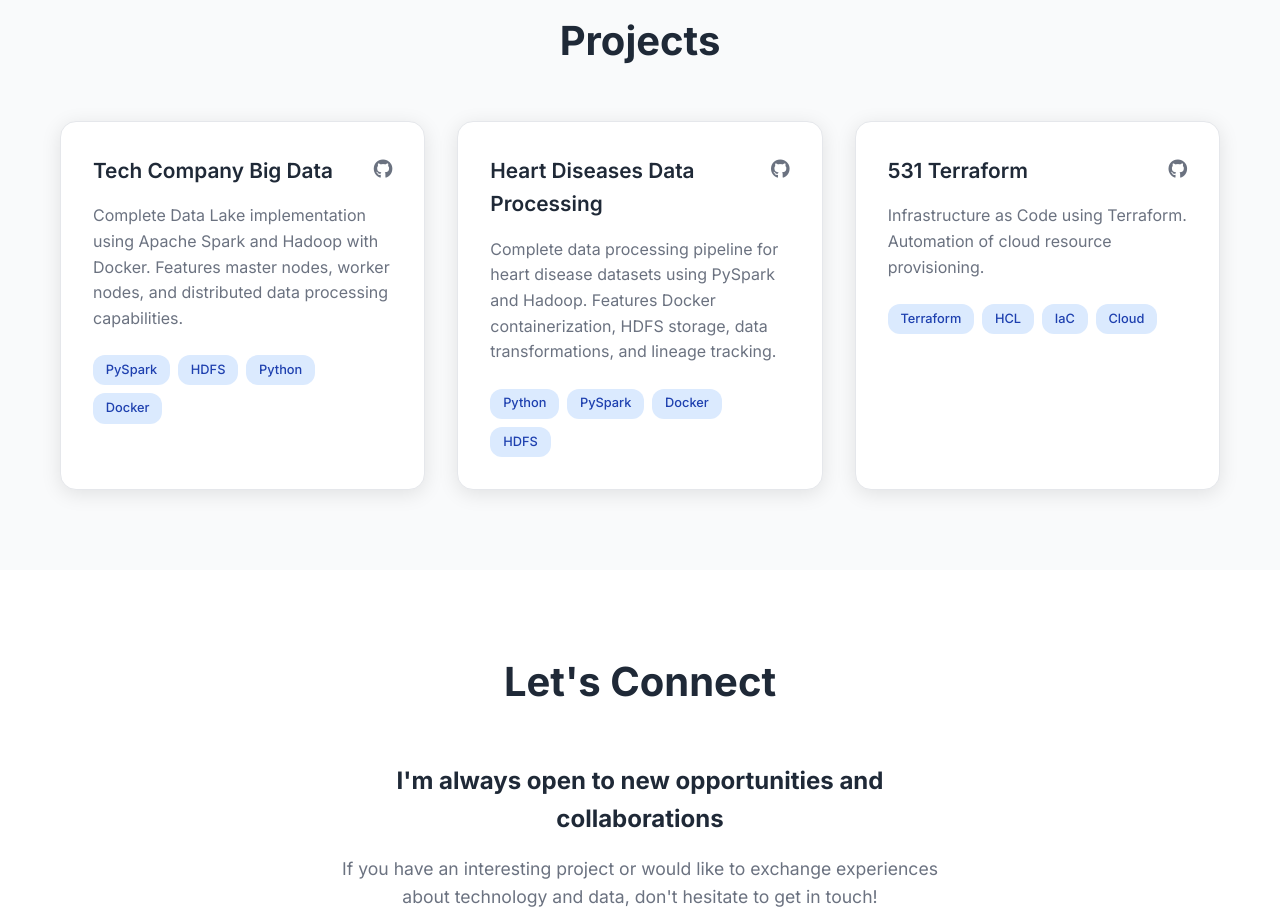
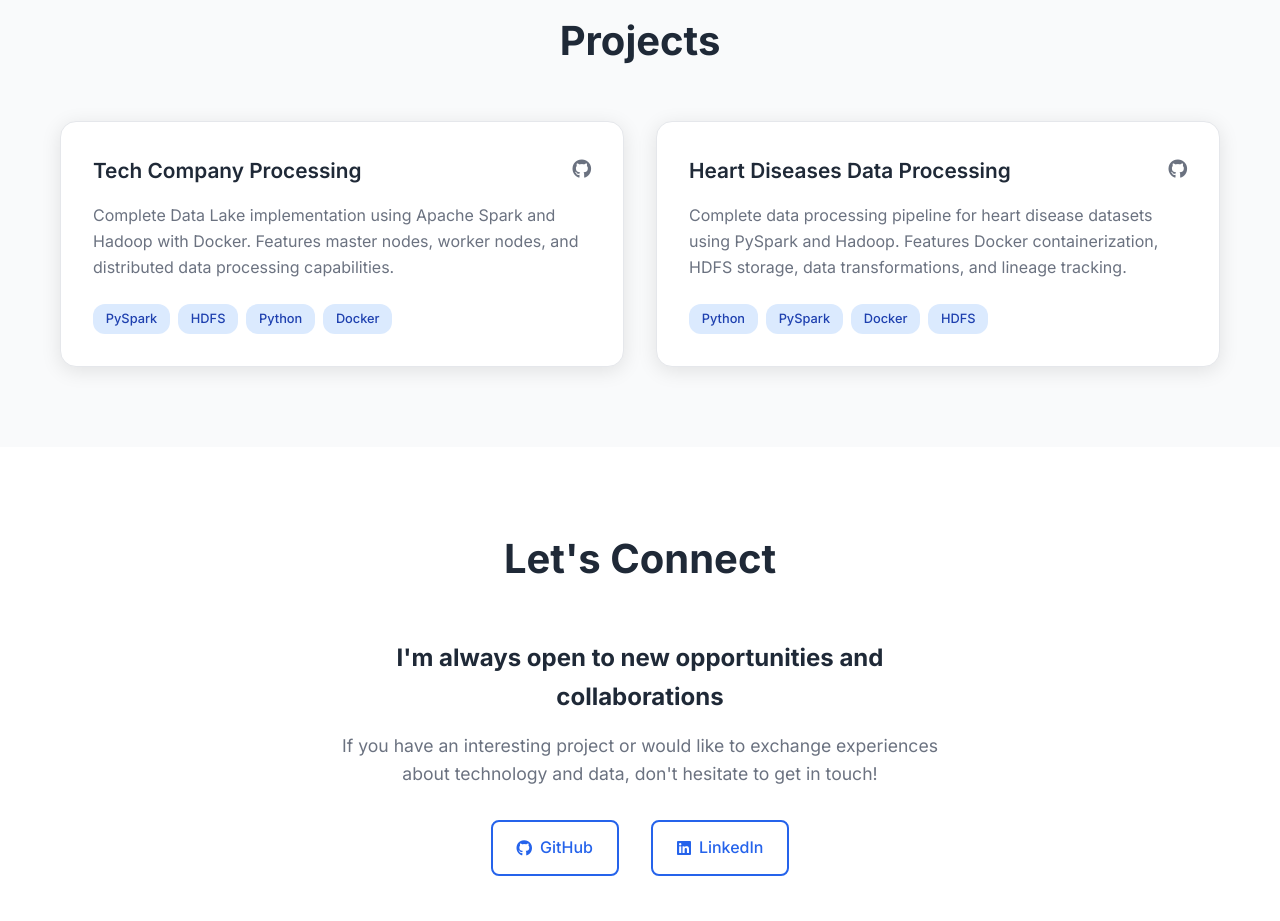
Before and after one commit to matheuspassini/website, a plain HTML site: page index.html in a window 1280 px wide. Shown: the part 1480-2401 px from the top of the page. Drawn offline with Linux system fonts and the light colour scheme.

Commit message:
Update index.html

```diff
--- a/index.html
+++ b/index.html
@@ -119,7 +119,7 @@
                 <!-- Tech Company Big Data -->
                 <div class="project-card">
                     <div class="project-header">
-                        <h3>Tech Company Big Data</h3>
+                        <h3>Tech Company Processing</h3>
                         <div class="project-links">
                             <a href="https://github.com/matheuspassini/Tech-Company-Big-Data" target="_blank">
                                 <i class="fab fa-github"></i>
@@ -159,28 +159,6 @@
                         <span class="tech-tag">HDFS</span>
                     </div>
                 </div>
-
-                <!-- Terraform Project -->
-                <div class="project-card">
-                    <div class="project-header">
-                        <h3>531 Terraform</h3>
-                        <div class="project-links">
-                            <a href="https://github.com/matheuspassini/531-Terraform" target="_blank">
-                                <i class="fab fa-github"></i>
-                            </a>
-                        </div>
-                    </div>
-                    <p class="project-description">
-                        Infrastructure as Code using Terraform.
-                        Automation of cloud resource provisioning.
-                    </p>
-                    <div class="project-tech">
-                        <span class="tech-tag">Terraform</span>
-                        <span class="tech-tag">HCL</span>
-                        <span class="tech-tag">IaC</span>
-                        <span class="tech-tag">Cloud</span>
-                    </div>
-                </div>                </div>
             </div>
         </div>
     </section>
```
